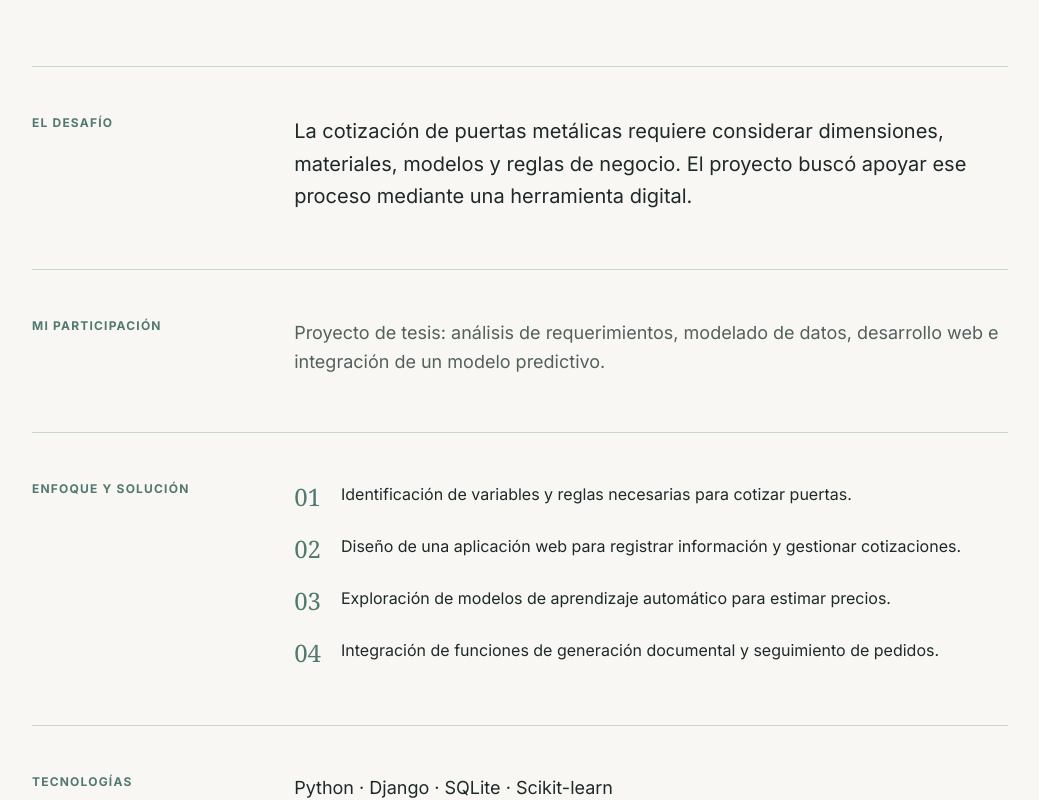
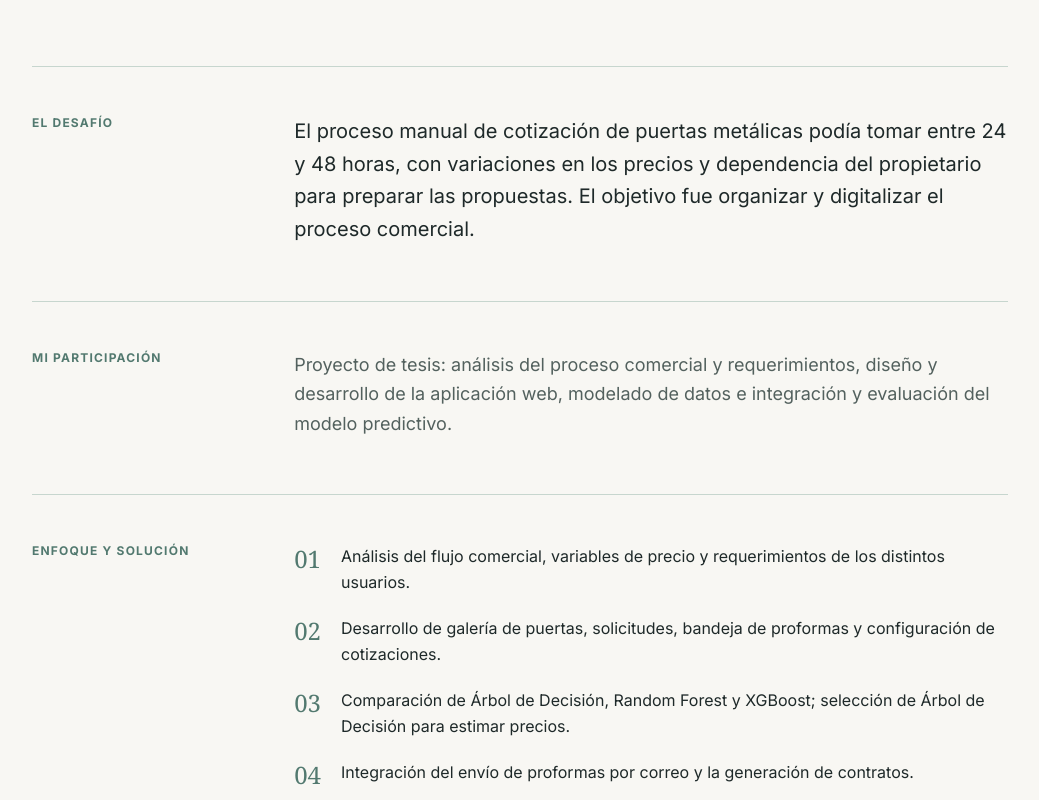
Before and after one commit to Bnlpnd/portafolio, a Next.js app: page /proyectos/cotizacion-puertas in a window 1280 px wide. Shown: the part 407-1207 px from the top of the page, without its empty margins (120-1159 px from the left). Built offline with nearby package versions, Linux system fonts and the light colour scheme.

Commit message:
Documentar casos de estudio con alcance y resultados verificados

```diff
--- a/app/proyectos/[slug]/page.tsx
+++ b/app/proyectos/[slug]/page.tsx
@@ -1,18 +1,18 @@
-import {ArrowLeft,ArrowUpRight,CheckCircle2} from "lucide-react";
+import {ArrowLeft,ArrowUpRight} from "lucide-react";
 const cases={
  "cotizacion-puertas":{
  eyebrow:"Investigación aplicada · 2025",title:"Sistema inteligente de cotización de puertas",client:"Carpintería Metálica Santa Ana",
- challenge:"La cotización de puertas metálicas requiere considerar dimensiones, materiales, modelos y reglas de negocio. El proyecto buscó apoyar ese proceso mediante una herramienta digital.",
- role:"Proyecto de tesis: análisis de requerimientos, modelado de datos, desarrollo web e integración de un modelo predictivo.",
- approach:["Identificación de variables y reglas necesarias para cotizar puertas.","Diseño de una aplicación web para registrar información y gestionar cotizaciones.","Exploración de modelos de aprendizaje automático para estimar precios.","Integración de funciones de generación documental y seguimiento de pedidos."],
- tech:"Python · Django · SQLite · Scikit-learn",result:"Se desarrolló una solución web como proyecto académico. No se publican cifras de ahorro ni resultados comerciales sin documentación que los respalde.",next:"Agregar capturas del sistema, arquitectura, criterios de evaluación y resultados verificados de la tesis."
+ challenge:"El proceso manual de cotización de puertas metálicas podía tomar entre 24 y 48 horas, con variaciones en los precios y dependencia del propietario para preparar las propuestas. El objetivo fue organizar y digitalizar el proceso comercial.",
+ role:"Proyecto de tesis: análisis del proceso comercial y requerimientos, diseño y desarrollo de la aplicación web, modelado de datos e integración y evaluación del modelo predictivo.",
+ approach:["Análisis del flujo comercial, variables de precio y requerimientos de los distintos usuarios.","Desarrollo de galería de puertas, solicitudes, bandeja de proformas y configuración de cotizaciones.","Comparación de Árbol de Decisión, Random Forest y XGBoost; selección de Árbol de Decisión para estimar precios.","Integración del envío de proformas por correo y la generación de contratos."],
+ tech:"Python · Django · SQLite · Bootstrap · Scikit-learn · Árbol de Decisión",result:"En la evaluación académica de la tesis se reportó una reducción aproximada del 70 % en el tiempo de cotización. El modelo final fue Árbol de Decisión, elegido por su rendimiento, interpretabilidad y eficiencia computacional tras compararlo con Random Forest y XGBoost. Los indicadores de evaluación del modelo fueron R² = 0.9966 y RMSE = 146.91 en prueba; no representan una garantía de precisión comercial futura.",next:"Incorporar capturas pertinentes del manual (páginas 3 a 9), verificando antes que no expongan información personal de clientes."
  },
  "gestion-municipal":{
- eyebrow:"Sector público · 2025",title:"Sistema de gestión de resoluciones municipales",client:"Municipalidad de Lambayeque",
+ eyebrow:"Sector público · 2025",title:"Sistema de gestión de resoluciones municipales",client:"Municipalidad Provincial de Lambayeque",
  challenge:"El registro y la consulta de resoluciones vinculadas con licencias de construcción requieren información organizada y trazabilidad para facilitar el trabajo administrativo.",
- role:"Proyecto durante prácticas: análisis del flujo de información, desarrollo del sistema, diseño de roles y reportes.",
- approach:["Organización de la información de resoluciones y expedientes.","Diseño de pantallas para registro, filtrado y consulta.","Implementación de accesos diferenciados según roles.","Generación de reportes y exportación de datos a Excel."],
- tech:"Django · SQL · Excel",result:"Se desarrolló un sistema orientado al registro y seguimiento documental. Su grado de adopción institucional y métricas de impacto están pendientes de verificación.",next:"Incorporar capturas autorizadas y un diagrama del proceso, sin divulgar datos internos o personales."
+ role:"Prácticas preprofesionales en Control Urbano y Catastro (260 horas): levantamiento del proceso, análisis de documentos, diseño de datos, desarrollo, pruebas y documentación.",
+ approach:["Análisis de documentos y del flujo de resoluciones de licencias de edificación.","Diseño del modelo de datos y de pantallas para registro, edición, consulta y filtros.","Implementación de accesos diferenciados para Obras y Fiscalización.","Exportación a Excel, pruebas funcionales y elaboración del manual de usuario."],
+ tech:"Django · SQL · Excel",result:"Se desarrolló y probó un sistema de registro y seguimiento documental durante las prácticas. El informe recomienda su implementación formal como paso posterior; no se atribuyen métricas de impacto ni despliegue institucional no documentados.",next:"Incorporar capturas autorizadas y un diagrama del proceso, sin divulgar datos internos o personales."
  }
 } as const;
 type Slug=keyof typeof cases;
```
